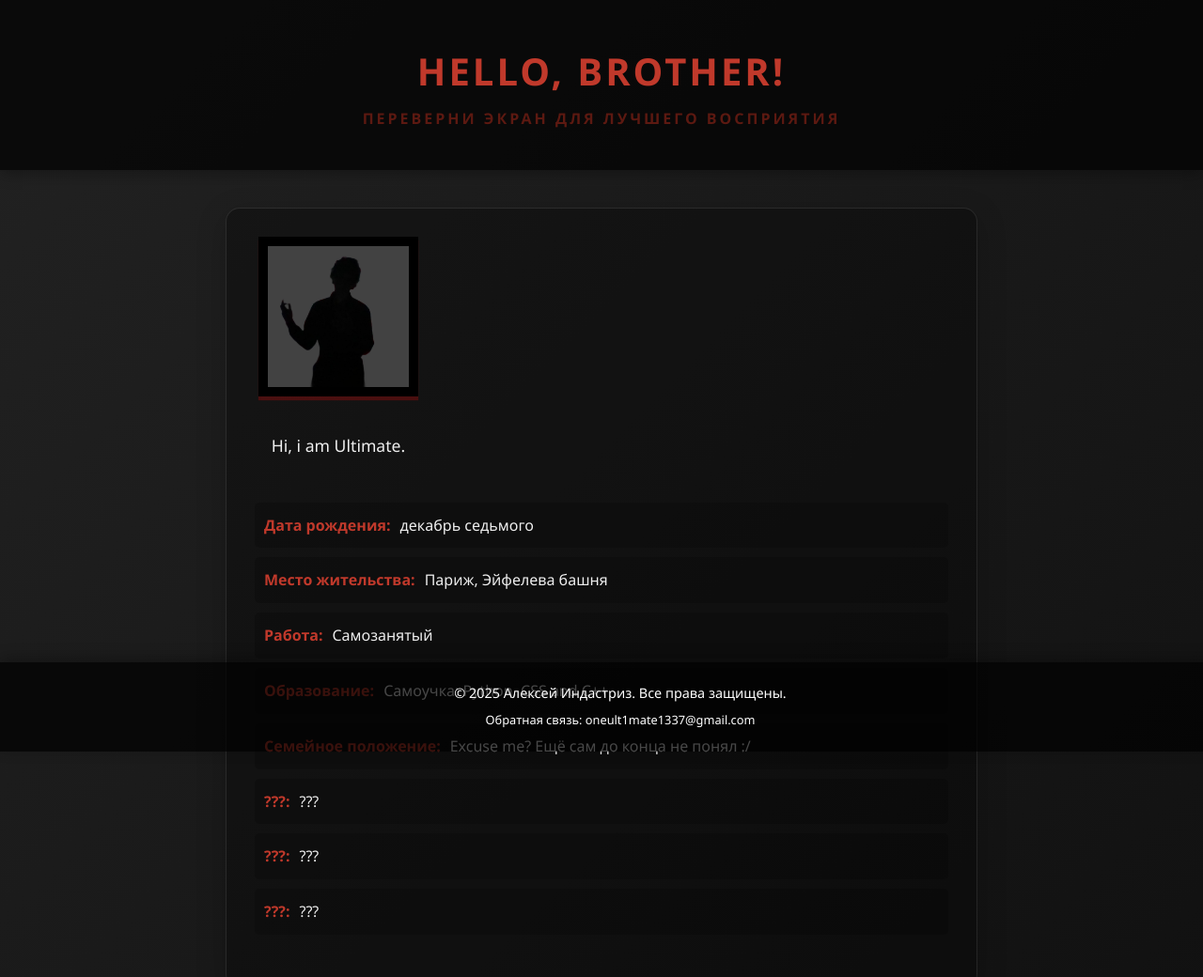
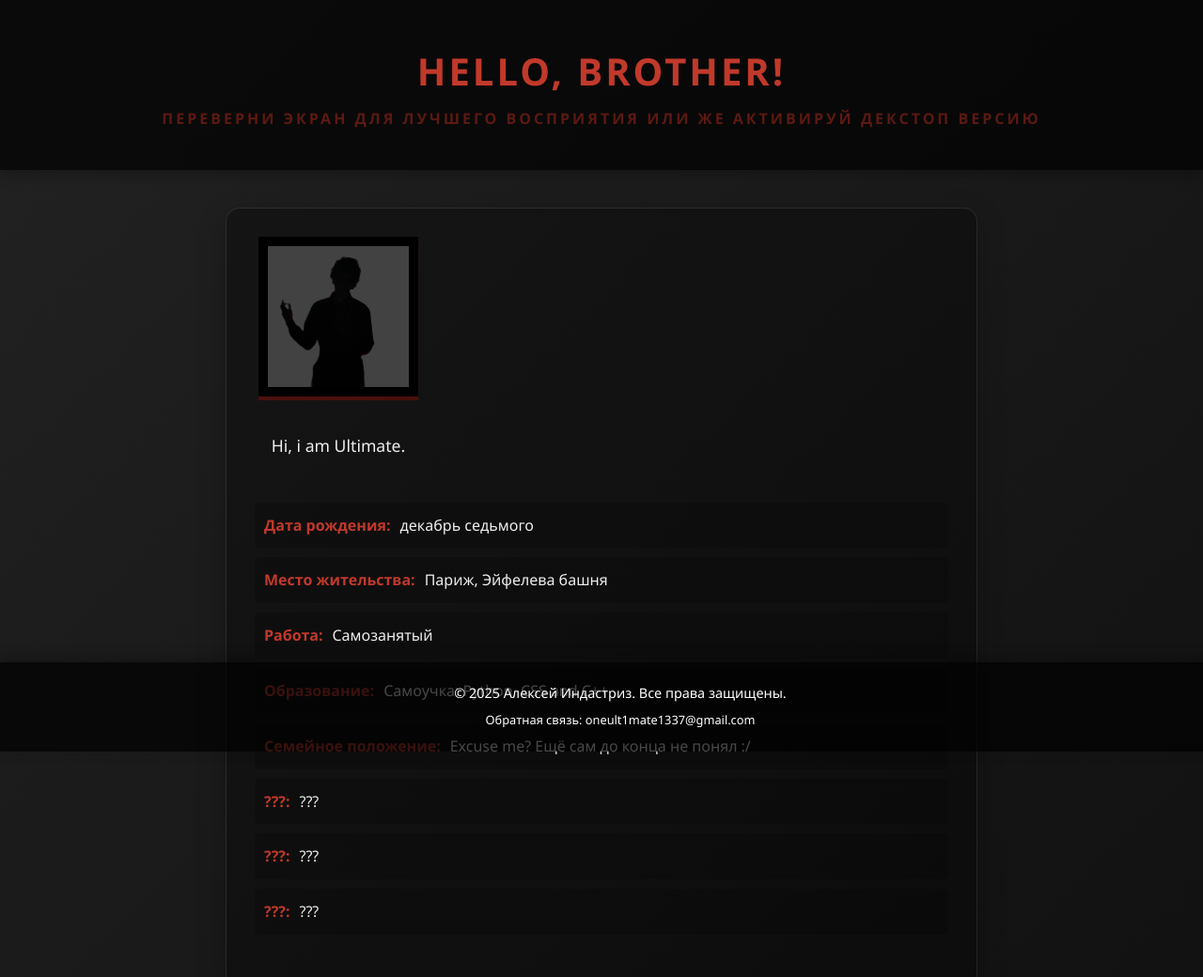
Before and after one commit to OneUltimate/bio, a plain HTML site: page index.html in a window 1280 px wide. Shown: the top 1040 px of the page at 94% size. Drawn offline with Linux system fonts and the light colour scheme.

Commit message:
Update index.html

```diff
--- a/index.html
+++ b/index.html
@@ -9,7 +9,8 @@
 <body>
     <header>
         <h1>Hello, brother!</h1>
-        <h4>переверни экран для лучшего восприятия</h41>
+        <h4>переверни экран для лучшего восприятия
+или же активируй декстоп версию</h41>
     </header>
     <main>
         <section id="about">
```
